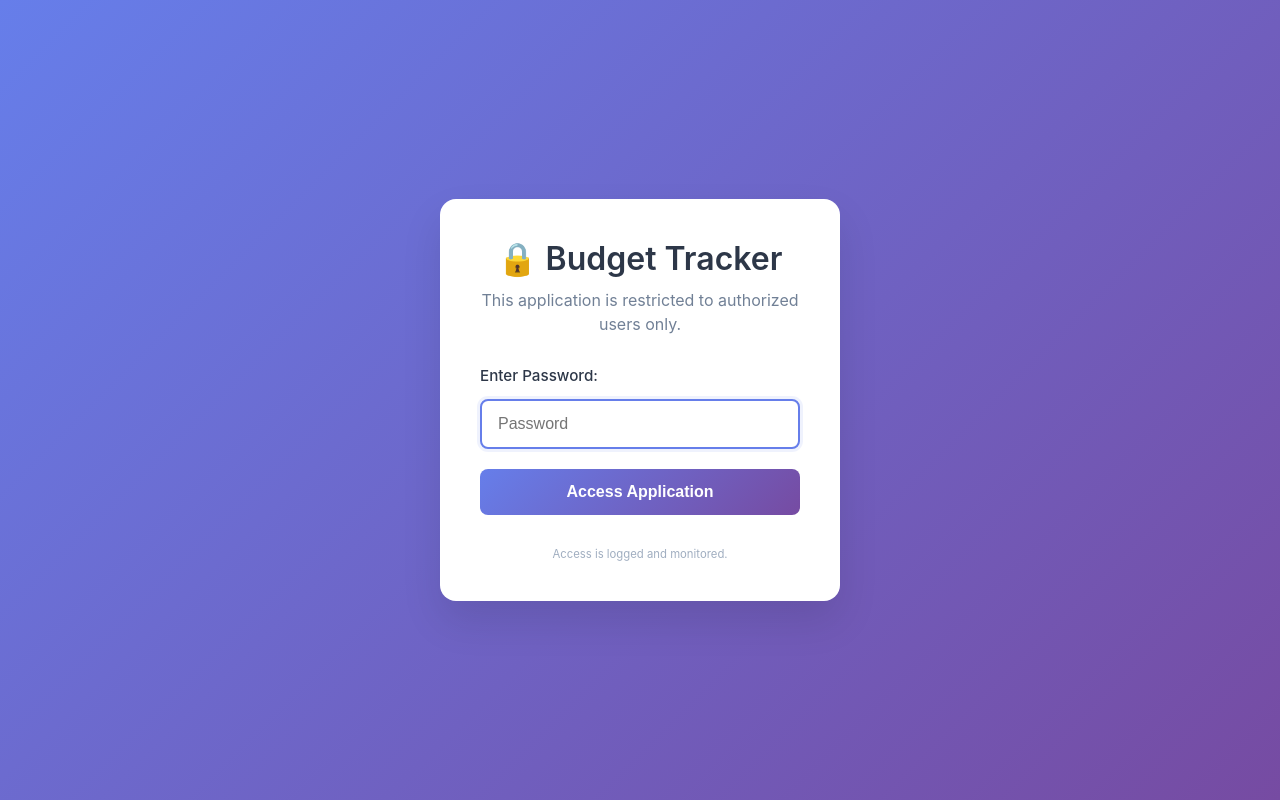
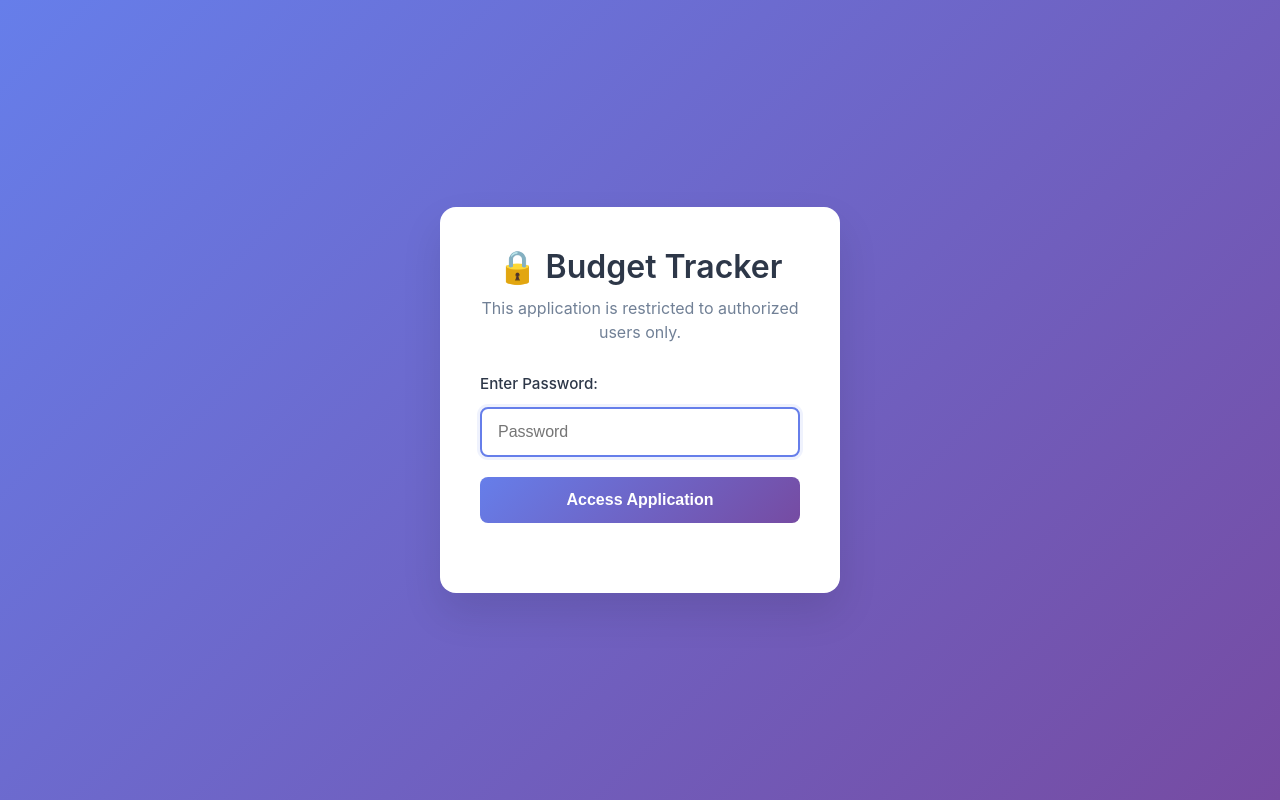
Before and after one commit to mattnotmatthew/budget-tracker, a React (Create React App) app: page / in a window 1280 px wide. Built offline with nearby package versions, Linux system fonts and the light colour scheme; the HTML template or start-up script is replaced by a standard one.

Commit message:
feat: Update PasswordProtection component with security notes and remove footer text

```diff
--- a/src/components/PasswordProtection.tsx
+++ b/src/components/PasswordProtection.tsx
@@ -1,5 +1,13 @@
 import React, { useState, useEffect } from "react";
 import "../styles/PasswordProtection.css";
+
+/*
+ * SECURITY NOTE: This is a simple client-side password protection designed to
+ * deter casual access only. The password is visible in the source code and can
+ * be bypassed by anyone with basic web development knowledge. This is intentional
+ * for internal network use where the goal is to prevent accidental access, not
+ * to secure sensitive data. For real security, use server-side authentication.
+ */
 
 interface PasswordProtectionProps {
   children: React.ReactNode;
@@ -13,7 +21,7 @@ const PasswordProtection: React.FC<PasswordProtectionProps> = ({
   const [error, setError] = useState("");
   const [isLoading, setIsLoading] = useState(true);
 
-  // Set your password here - you can change this to whatever you want
+  // SECURITY: Password is visible in source code - this is intentional for internal use
   const CORRECT_PASSWORD = "budget2025"; // Change this to your desired password
 
   // Check if user was previously authenticated (expires after 24 hours)
@@ -118,7 +126,7 @@ const PasswordProtection: React.FC<PasswordProtectionProps> = ({
         </form>
 
         <div className="password-protection-footer">
-          <small>Access is logged and monitored.</small>
+          <small></small>
         </div>
       </div>
     </div>
```
